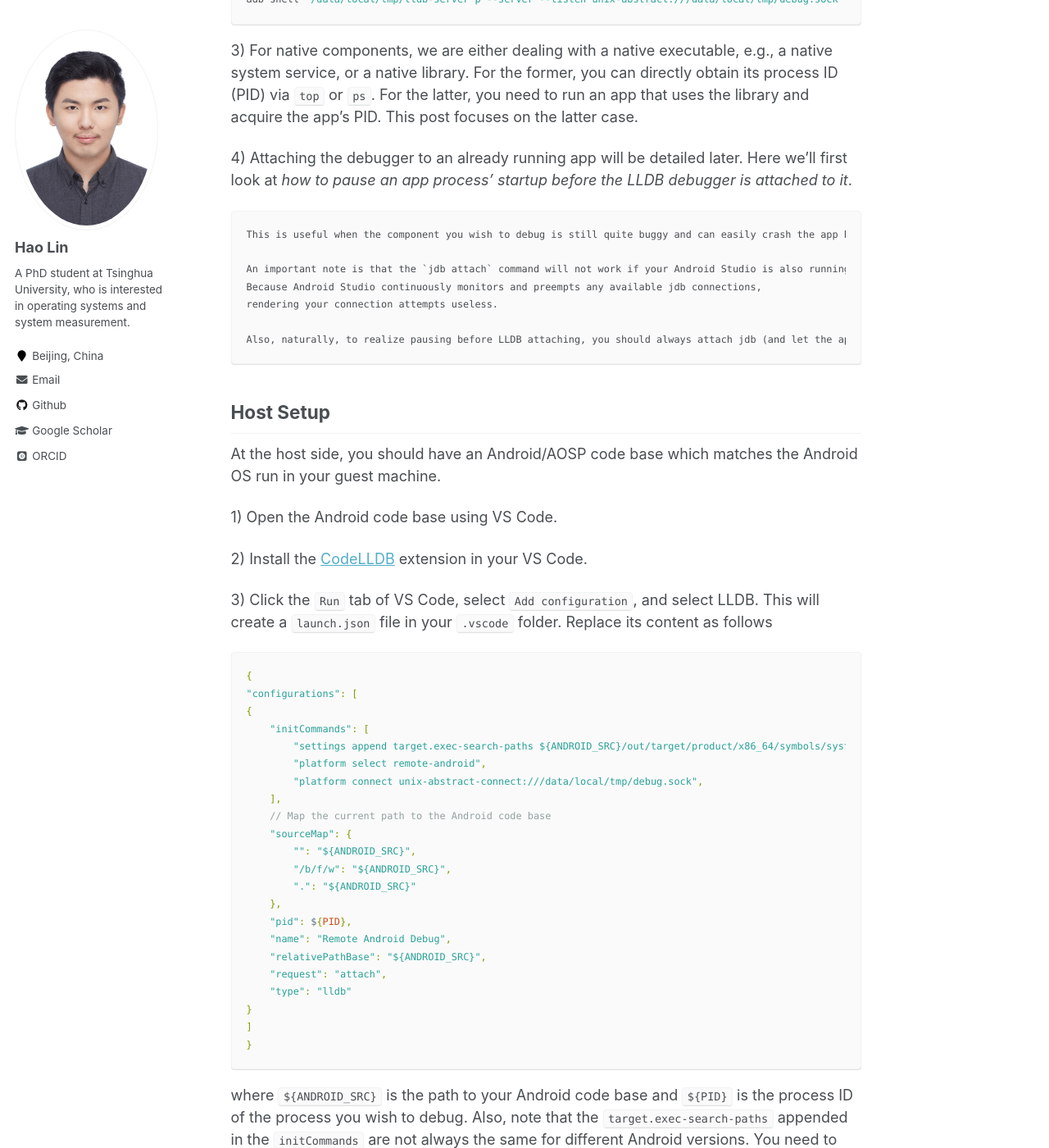
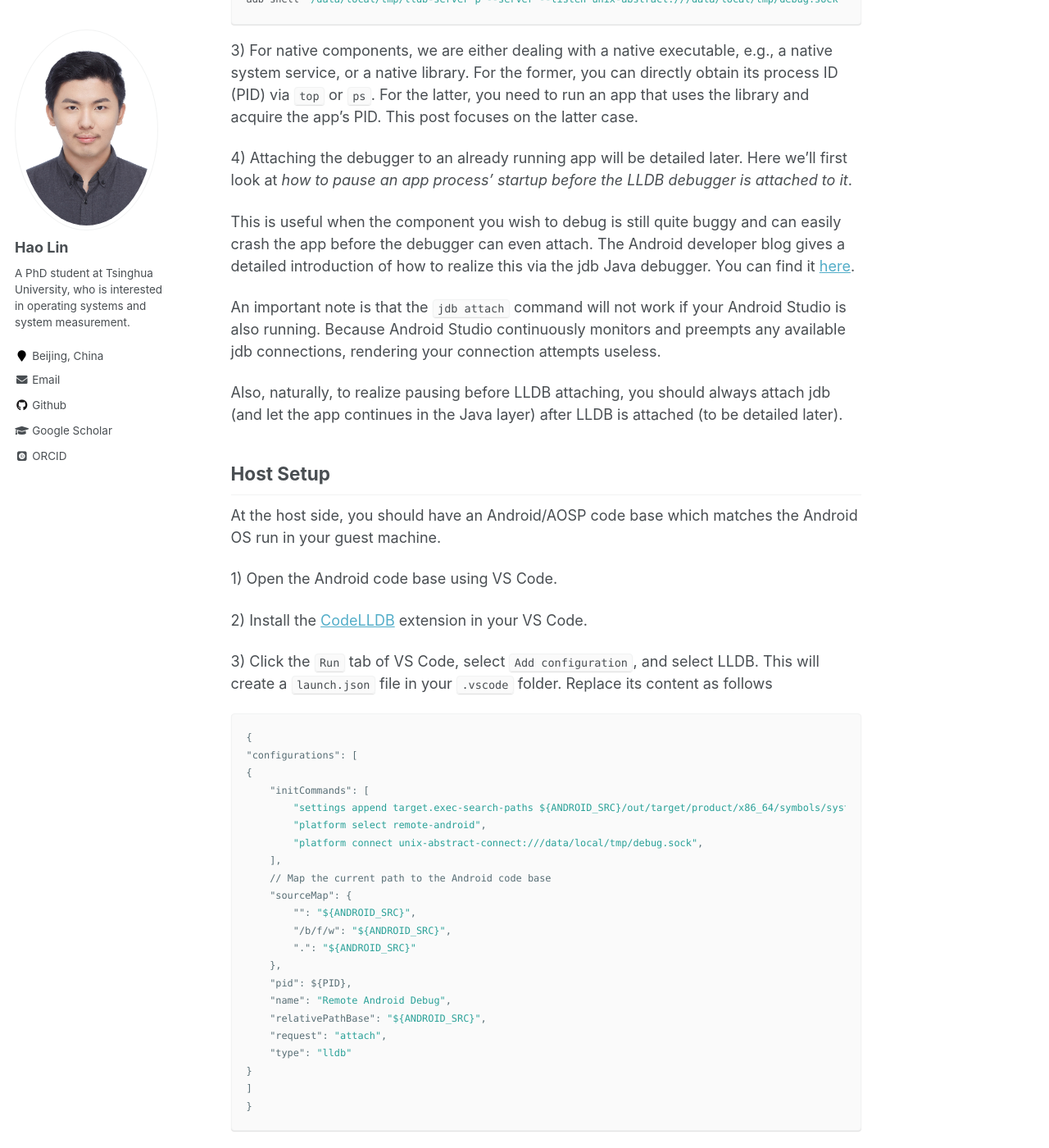
Before and after one commit to andylin-hao/andylin-hao.github.io, a Jekyll site: the page built from _posts/2023-06-29-Debugging-Android-Native-Framework-VSCode.md, in a window 1280 px wide and 1400 px high, scrolled down 1216 px. Shown: the whole window at 82% size. Built offline with Jekyll 4.4.1, drawn with Linux system fonts in a browser that asks for light colours; some web fonts are replaced.

Commit message:
Update 2023-06-29-Debugging-Android-Native-Framework-VSCode.md

````diff
--- a/_posts/2023-06-29-Debugging-Android-Native-Framework-VSCode.md
+++ b/_posts/2023-06-29-Debugging-Android-Native-Framework-VSCode.md
@@ -45,14 +45,14 @@ This post focuses on the latter case.
 
 4) Attaching the debugger to an already running app will be detailed later. Here we'll first look at *how to pause an app process' startup before the LLDB debugger is attached to it*.
 
-    This is useful when the component you wish to debug is still quite buggy and can easily crash the app before the debugger can even attach.
+This is useful when the component you wish to debug is still quite buggy and can easily crash the app before the debugger can even attach.
 The Android developer blog gives a detailed introduction of how to realize this via the jdb Java debugger. You can find it [here](https://source.android.com/docs/core/tests/debug/gdb#app-startup).
 
-    An important note is that the `jdb attach` command will not work if your Android Studio is also running.
-    Because Android Studio continuously monitors and preempts any available jdb connections,
+An important note is that the `jdb attach` command will not work if your Android Studio is also running.
+Because Android Studio continuously monitors and preempts any available jdb connections,
     rendering your connection attempts useless.
 
-    Also, naturally, to realize pausing before LLDB attaching, you should always attach jdb (and let the app continues in the Java layer) after LLDB is attached (to be detailed later).
+Also, naturally, to realize pausing before LLDB attaching, you should always attach jdb (and let the app continues in the Java layer) after LLDB is attached (to be detailed later).
 
 ## Host Setup
 At the host side, you should have an Android/AOSP code base which matches the Android OS run in your guest machine.
@@ -62,7 +62,7 @@ At the host side, you should have an Android/AOSP code base which matches the An
 2) Install the [CodeLLDB](https://marketplace.visualstudio.com/items?itemName=vadimcn.vscode-lldb) extension in your VS Code.
 
 3) Click the `Run` tab of VS Code, select `Add configuration`, and select LLDB. This will create a `launch.json` file in your `.vscode` folder. Replace its content as follows
-```java
+```json
 {
 "configurations": [
 {
@@ -87,7 +87,7 @@ At the host side, you should have an Android/AOSP code base which matches the An
 }
 ```
 where `${ANDROID_SRC}` is the path to your Android code base and `${PID}` is the process ID of the process you wish to debug.
-    Also, note that the `target.exec-search-paths` appended in the `initCommands` are not always the same for different Android versions. You need to check the paths and see if they actually exist, and whether there're missing folders that are not included.
+Also, note that the `target.exec-search-paths` appended in the `initCommands` are not always the same for different Android versions. You need to check the paths and see if they actually exist, and whether there're missing folders that are not included.
 
 4) Click the debug button of VS Code to begin debugging. Remember to change the `${PID}` for different debuggees.
 
````
